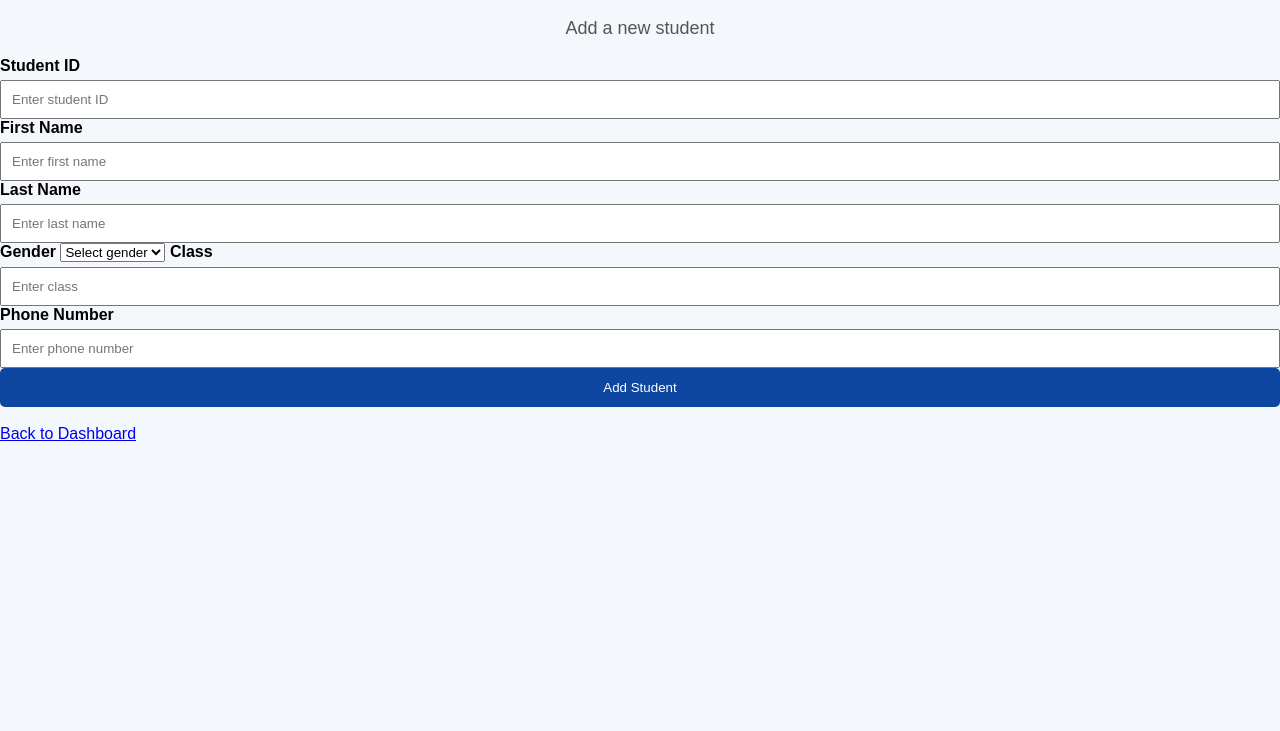
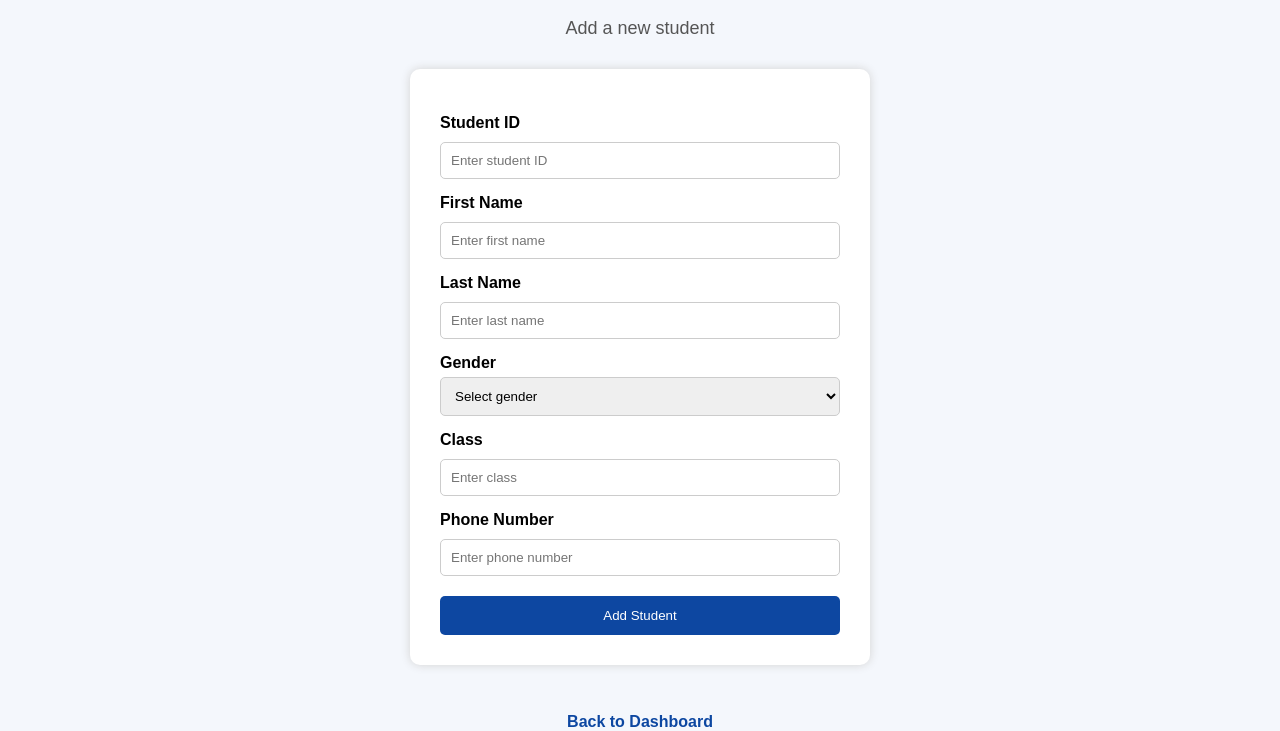
Before and after one commit to tracyvmutibwa-droid/School-Attendance-Management-system, a plain HTML site: page pages/students.html in a window 1280 px wide. Shown: the part 90-821 px from the top of the page. Before the commit the page ends 800 px from the top, so only its background shows below. Drawn offline with Linux system fonts and the light colour scheme.

Commit message:
Add styles for form container and navigation

```diff
--- a/css/style.css
+++ b/css/style.css
@@ -68,3 +68,41 @@ button:hover {
 .menu a:hover {
     background-color: #1565c0;
 }
+.form-container {
+    width: 400px;
+    margin: 30px auto;
+    background-color: white;
+    padding: 30px;
+    border-radius: 10px;
+    box-shadow: 0 0 10px lightgray;
+}
+
+.form-container label {
+    display: block;
+    margin-top: 15px;
+    margin-bottom: 5px;
+    font-weight: bold;
+}
+
+.form-container input,
+.form-container select {
+    width: 100%;
+    padding: 10px;
+    box-sizing: border-box;
+    border: 1px solid #ccc;
+    border-radius: 5px;
+}
+
+.form-container button {
+    margin-top: 20px;
+}
+
+.navigation {
+    text-align: center;
+}
+
+.navigation a {
+    color: #0d47a1;
+    text-decoration: none;
+    font-weight: bold;
+}
```
